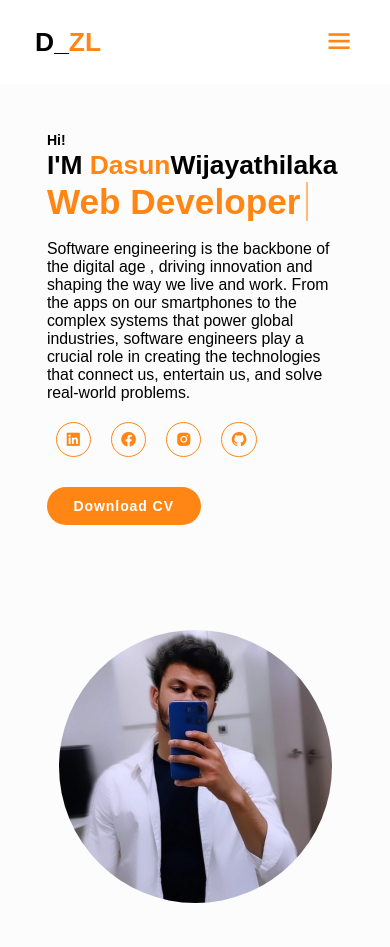
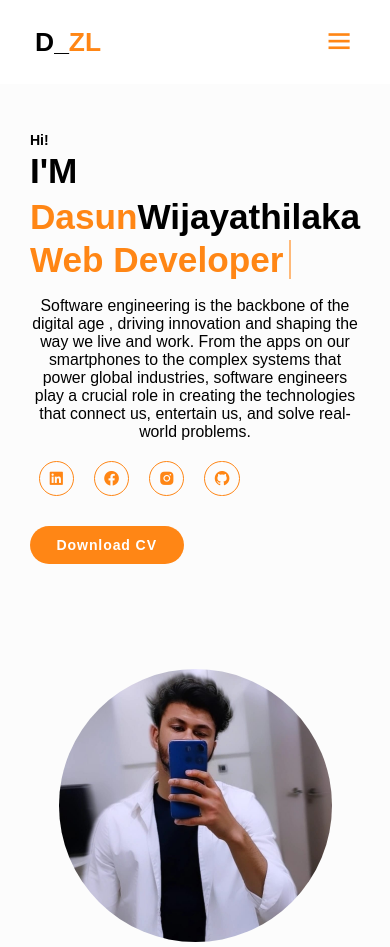
Before and after one commit to dasunwijayathilaka/Dasun-port-3-new, a plain HTML site: page index.html in a window 390 px wide. Shown: the top 947 px of the page. Drawn offline with nearby package versions, Linux system fonts and the light colour scheme.

Commit message:
change p

```diff
--- a/responsive-style.css
+++ b/responsive-style.css
@@ -72,8 +72,13 @@
     }
 
     .home-content h1 {
-        font-size: 3rem;
+        font-size: 4rem;
     }
+
+    .home-content p {   /*change*/
+        text-align: center;
+    }
+
 
     .home-img img {
         width: 70vw;
```
